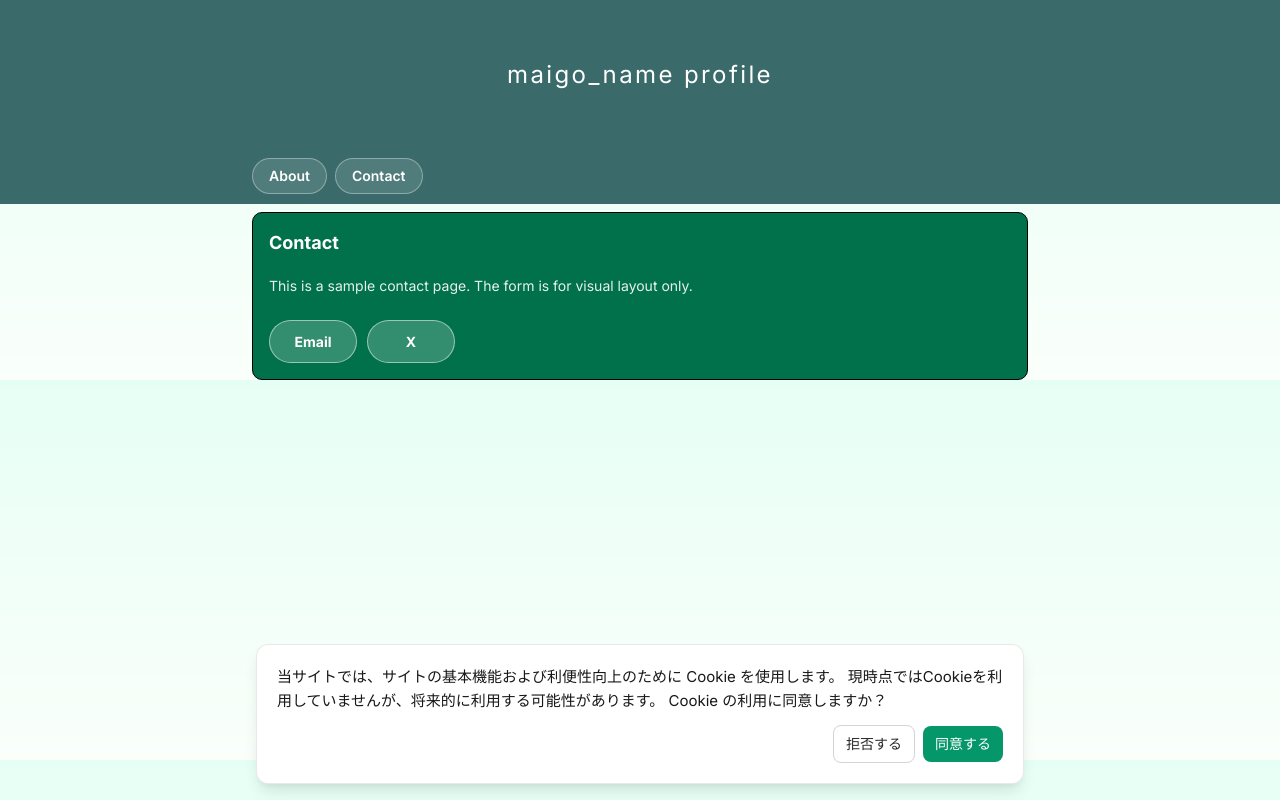
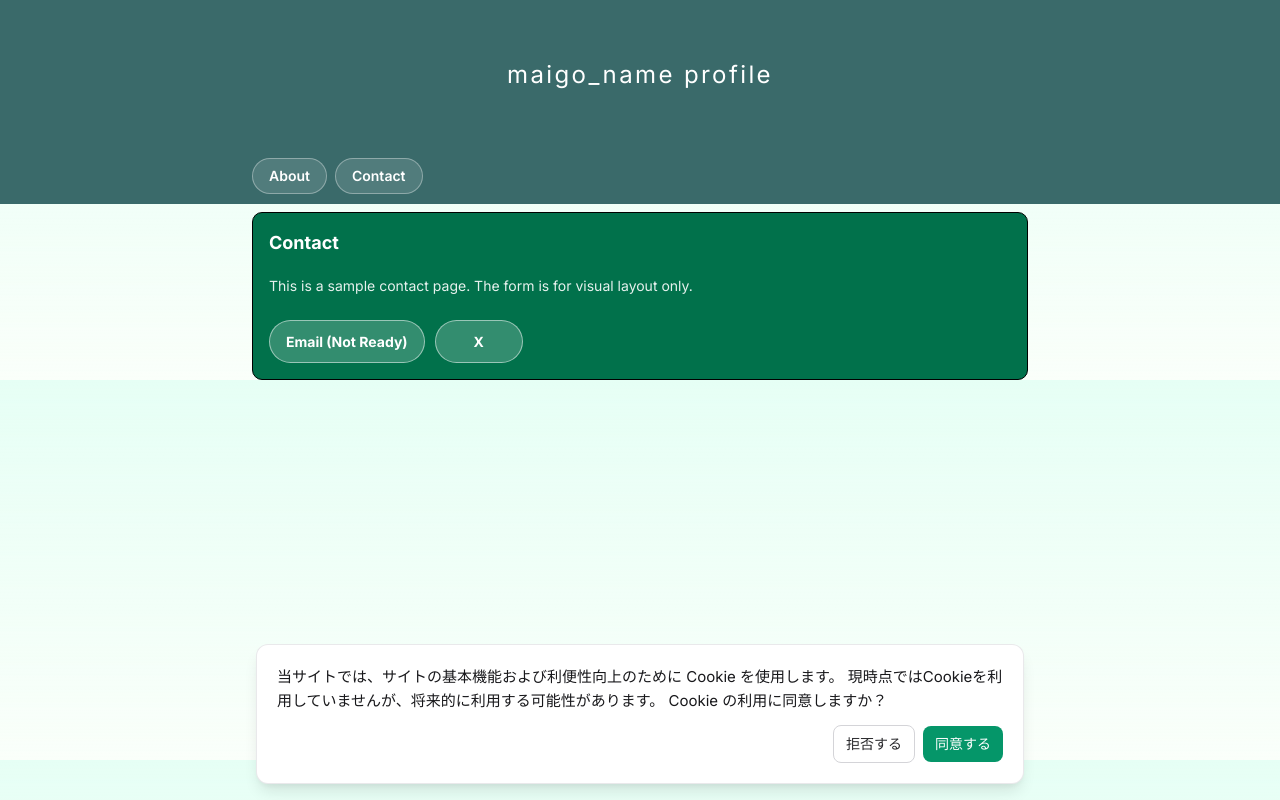
Before and after one commit to keyno63/profile.maigo-name.tokyo, a Next.js app in the folder website/: page /contact in a window 1280 px wide. Built offline with nearby package versions, Linux system fonts and the light colour scheme.

Commit message:
update page

```diff
--- a/website/features/contact/page.tsx
+++ b/website/features/contact/page.tsx
@@ -11,7 +11,7 @@ export const ContactPage: React.FC = () => {
                     </p>
                     <div className={styles.contact_actions}>
                         <a href="mailto:sample@example.com" className={styles.contact_button}>
-                            Email
+                            Email (Not Ready)
                         </a>
                         <a
                             href="https://x.com/maigo_name"
```
